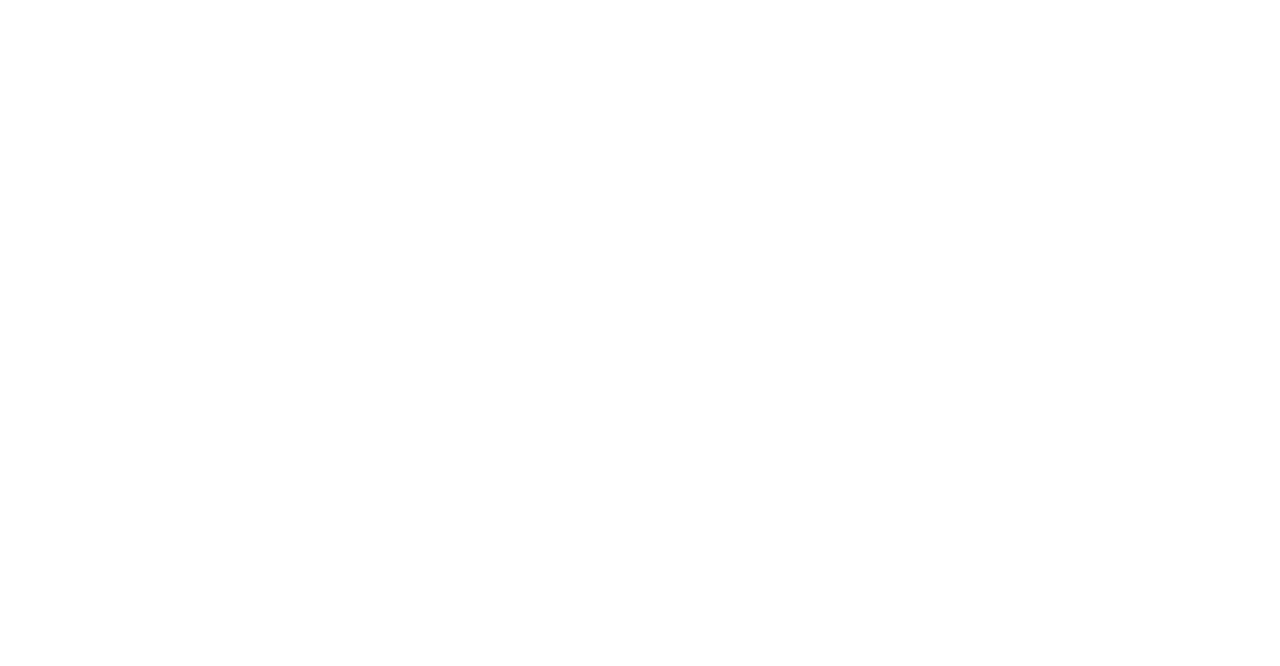
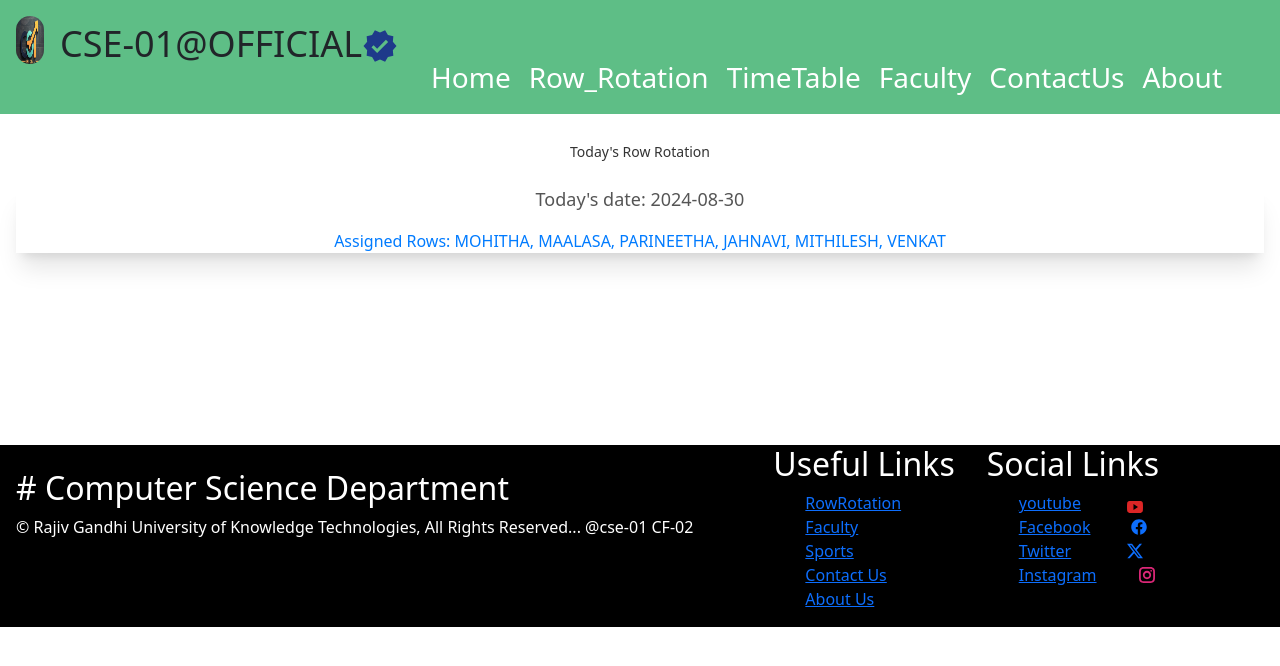
Before and after one commit to Rakesh-18112006/cse-1, a React (Create React App) app: page /cse-1/rows in a window 1280 px wide. Shown: the top 666 px of the page. Built offline with nearby package versions, Linux system fonts and the light colour scheme.

Commit message:
new changes2

```diff
--- a/src/App.js
+++ b/src/App.js
@@ -1,6 +1,6 @@
 // import logo from './logo.svg';
 import './index.css';
-import {HashRouter,Routes,Route} from 'react-router-dom'
+import {BrowserRouter,Routes,Route} from 'react-router-dom'
 import DisplayAssignment from './DisplayAssignment';
 import ContactUS from './ContactUs';
 import Faculty from './Faculty';
@@ -15,7 +15,7 @@
 
   return (
     <div >
-        <HashRouter basename='cse-1'>
+        <BrowserRouter basename='cse-1'>
         <Routes>
          <Route path='/'  element= {<Home></Home>}/>
           <Route path='/rows'  element= {<DisplayAssignment> </DisplayAssignment>}/>
@@ -24,7 +24,7 @@
           <Route path='/about'  element= {<About></About>}/>
           <Route path='/timetable'  element= {<TimeTable></TimeTable>}/>
         </Routes>
-       </HashRouter>
+       </BrowserRouter>
     </div>
   );
 }
--- a/src/ContactUs.jsx
+++ b/src/ContactUs.jsx
@@ -21,7 +21,7 @@
 
             <h2 style={ {
                 color : 'brown',
-            }} >Mrs. Mohitha</h2>
+            }} >Ms. Mohitha</h2>
             <h4 className="flex"> <MdAddIcCall /> : 9381453687 </h4>
             <h4 className="mb-[70%] flex"> <SiGmail /> : mohitha@gmail.com </h4>
             </div>
--- a/src/Footnote.jsx
+++ b/src/Footnote.jsx
@@ -10,7 +10,7 @@
         <div className ="bg-[black] text-white">
             <footer className="bg-[black] text-white m-3 md:flex md:gap-20 ">
                 <div className="pt-4">
-                    <h2> Computer Science Department</h2>
+                    <h2> # Computer Science Department</h2>
                     <p>© Rajiv Gandhi University of Knowledge Technologies, All Rights Reserved... @cse-01 CF-02</p>
                 </div>
                 <div className="flex gap-8">
@@ -18,8 +18,8 @@
                     <h2>Useful Links</h2>
                     <ul>
                         <li><Link to="/rows">RowRotation</Link></li>
-                        <li><Link to="#">Faculty</Link></li>
-                        <li><a href="#">Sports</a></li>
+                        <li><Link to="/faculty">Faculty</Link></li>
+                        <li><a href="/sports">Sports</a></li>
                         <li><Link to="/contactus">Contact Us</Link></li>
                         <li><Link to="/about">About Us</Link></li>
                     </ul>
```
Also changed, not shown: public/rlogo.jpg (added).
